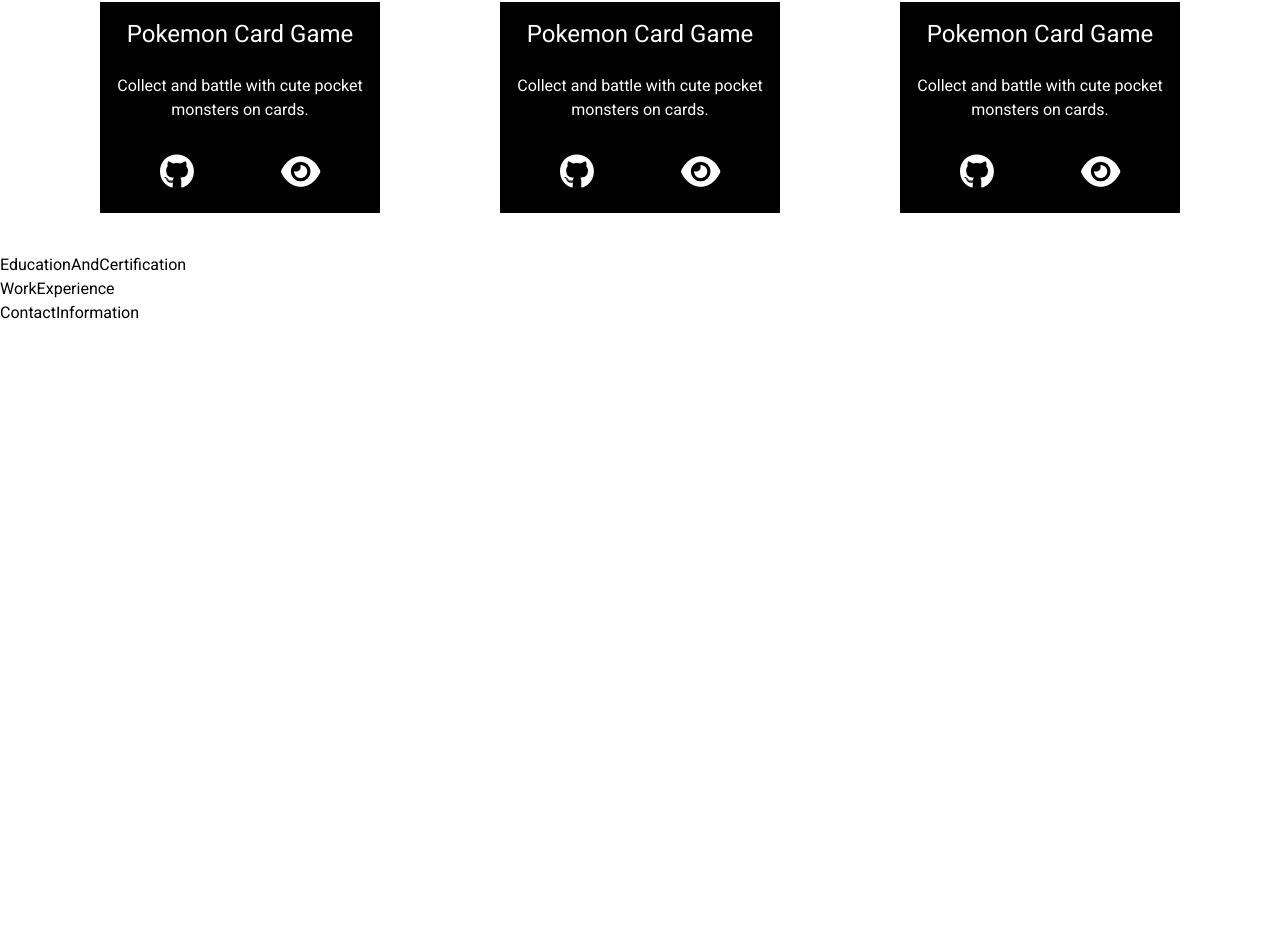
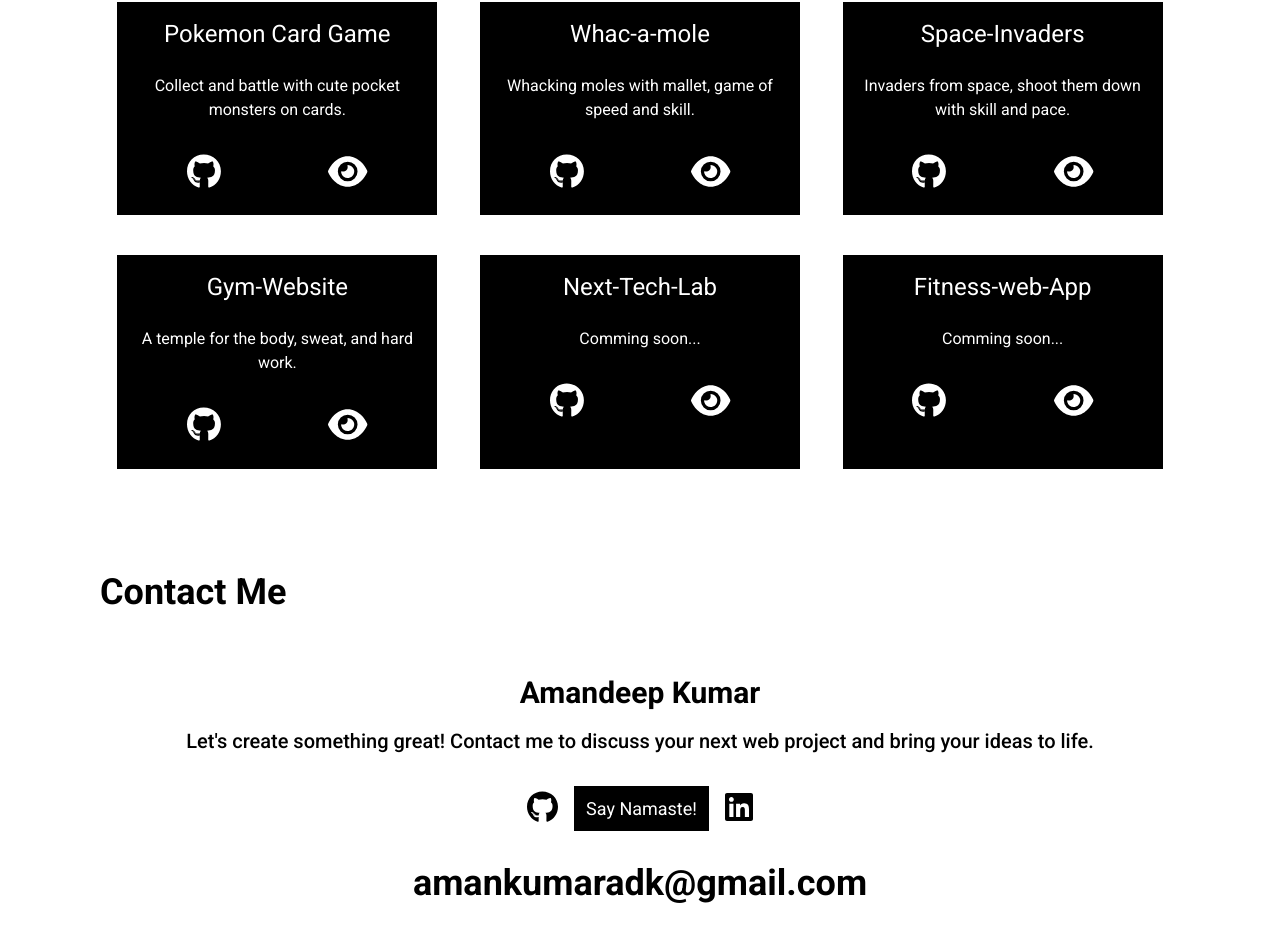
Before and after one commit to Amandeep4567/Amandeep-Portfolio, a React (Vite) app: page / in a window 1280 px wide. Shown: the part 1648-2590 px from the top of the page. Before the commit the page ends 1973 px from the top, so only its background shows below. Built offline with nearby package versions, Linux system fonts and the light colour scheme.

Commit message:
feat: code updated

```diff
--- a/src/App.jsx
+++ b/src/App.jsx
@@ -1,14 +1,12 @@
 import React from "react";
 import {
   ContactInformation,
-  EducationAndCertification,
   HomePage,
   Navbar,
   AboutMe,
   Preloader,
   ProjectSection,
   TechnicalSkills,
-  WorkExperience,
 } from "./components";
 
 const App = () => (
@@ -32,8 +30,6 @@ const App = () => (
         <AboutMe />
         <TechnicalSkills />
         <ProjectSection />
-        <EducationAndCertification />
-        <WorkExperience />
         <ContactInformation />
       </div>
     </div>
--- a/src/components/ContactInformation.jsx
+++ b/src/components/ContactInformation.jsx
@@ -1,7 +1,57 @@
 import React from "react";
+import { FontAwesomeIcon } from "@fortawesome/react-fontawesome";
+import { faGithub, faLinkedin } from "@fortawesome/free-brands-svg-icons";
 
 const ContactInformation = () => {
-  return <div>ContactInformation</div>;
+  return (
+    <section className="w-full mt-24 mb-10">
+      <div className="flex ml-[100px]">
+        <h1 className="font-semibold text-[36px]">Contact Me</h1>
+      </div>
+      <div className="flex justify-center mt-10">
+        <div className="">
+          <div className="">
+            <h1 className="flex justify-center font-semibold text-3xl p-4">
+              Amandeep Kumar
+            </h1>
+            <p className="font-medium sm:mx-0 mx-2 text-center text-xl pb-4">
+              Let's create something great! Contact me to discuss your next web
+              project and bring your ideas to life.
+            </p>
+          </div>
+          <div className="">
+            <div className="flex justify-center">
+              <div className="mt-4">
+                <a href="https://github.com/Amandeep4567">
+                  <FontAwesomeIcon
+                    icon={faGithub}
+                    className="contactIcon relative top-1 mr-4"
+                  />
+                </a>
+                <a
+                  className="bg-black text-white p-3 font-normal text-lg"
+                  href="mailto:amankumaradk@gmail.com"
+                >
+                  Say Namaste!
+                </a>
+                <a href="https://www.linkedin.com/in/amandeep-kumar-242b5b230/">
+                  <FontAwesomeIcon
+                    icon={faLinkedin}
+                    className="contactIcon relative top-1 ml-4"
+                  />
+                </a>
+              </div>
+            </div>
+            <div className="flex justify-center mt-10">
+              <p className="font-semibold sm:text-4xl text-2xl">
+                amankumaradk@gmail.com
+              </p>
+            </div>
+          </div>
+        </div>
+      </div>
+    </section>
+  );
 };
 
 export default ContactInformation;
--- a/src/components/EducationAndCertification.jsx
+++ /dev/null
@@ -1,7 +0,0 @@
-import React from "react";
-
-const EducationAndCertification = () => {
-  return <div>EducationAndCertification</div>;
-};
-
-export default EducationAndCertification;
--- a/src/components/ProjectSection.jsx
+++ b/src/components/ProjectSection.jsx
@@ -5,13 +5,13 @@ import { faEye } from "@fortawesome/free-solid-svg-icons";
 
 const ProjectSection = () => {
   return (
-    <section className="w-full mt-24 mb-10">
+    <section className="w-full mt-24">
       <div className="flex ml-[100px]">
         <h1 className="font-semibold text-[36px]">My Projects</h1>
       </div>
       <div className="mt-14">
-        <div className="flex justify-around flex-wrap">
-          <div className="bg-black text-white px-4 py-4 sm:ml-10 sm:w-[280px]">
+        <div className="flex justify-around flex-wrap sm:mx-0 mx-4">
+          <div className="bg-black text-white px-4 py-4 sm:ml-24 sm:w-1/4">
             <div className="">
               <h2 className="flex justify-center text-2xl pb-6">
                 Pokemon Card Game
@@ -21,36 +21,118 @@ const ProjectSection = () => {
               </p>
             </div>
             <div className="flex justify-around">
+              <a
+                target="_blank"
+                href="https://github.com/Amandeep4567/Pokemon-Card-Game"
+              >
                 <FontAwesomeIcon icon={faGithub} className="iconTech m-2" />
+              </a>
+              <a
+                target="_blank"
+                href="https://pokemon-card-generator-two.vercel.app/"
+              >
                 <FontAwesomeIcon icon={faEye} className="iconTech m-2" />
+              </a>
             </div>
           </div>
-          <div className="bg-black text-white px-4 py-4 sm:w-[280px] ">
+          <div className="bg-black text-white px-4 py-4 sm:mt-0 mt-4 sm:w-1/4 ">
             <div className="">
-              <h2 className="flex justify-center text-2xl pb-6">
-                Pokemon Card Game
-              </h2>
+              <h2 className="flex justify-center text-2xl pb-6">Whac-a-mole</h2>
               <p className="flex text-center pb-6">
-                Collect and battle with cute pocket monsters on cards.
+                Whacking moles with mallet, game of speed and skill.
               </p>
             </div>
             <div className="flex justify-around">
+              <a
+                target="_blank"
+                href="https://github.com/Amandeep4567/Whac-a-mole"
+              >
                 <FontAwesomeIcon icon={faGithub} className="iconTech m-2" />
+              </a>
+              <a
+                target="_blank"
+                href=" https://amandeep4567.github.io/Whac-a-mole/"
+              >
                 <FontAwesomeIcon icon={faEye} className="iconTech m-2" />
+              </a>
             </div>
           </div>
-          <div className="bg-black text-white px-4 py-4 sm:mr-10 sm:w-[280px]">
+          <div className="bg-black text-white px-4 py-4 sm:mr-24 sm:mt-0 mt-4 sm:w-1/4">
             <div className="">
               <h2 className="flex justify-center text-2xl pb-6">
-                Pokemon Card Game
+                Space-Invaders
               </h2>
               <p className="flex text-center pb-6">
-                Collect and battle with cute pocket monsters on cards.
+                Invaders from space, shoot them down with skill and pace.
               </p>
             </div>
             <div className="flex justify-around">
+              <a target="_blank" href="">
                 <FontAwesomeIcon icon={faGithub} className="iconTech m-2" />
+              </a>
+              <a target="_blank" href="">
                 <FontAwesomeIcon icon={faEye} className="iconTech m-2" />
+              </a>
+            </div>
+          </div>
+          <div className="bg-black text-white px-4 py-4 sm:mt-10 mt-4 sm:ml-24 sm:w-1/4 w-full">
+            <div className="">
+              <h2 className="flex justify-center text-2xl pb-6">Gym-Website</h2>
+              <p className="flex text-center pb-6">
+                A temple for the body, sweat, and hard work.
+              </p>
+            </div>
+            <div className="flex justify-around">
+              <a
+                target="_blank"
+                href="https://github.com/Amandeep4567/Gym-Website"
+              >
+                <FontAwesomeIcon icon={faGithub} className="iconTech m-2" />
+              </a>
+              <a
+                target="_blank"
+                href="https://amandeep4567.github.io/Gym-Website/"
+              >
+                <FontAwesomeIcon icon={faEye} className="iconTech m-2" />
+              </a>
+            </div>
+          </div>
+          <div className="bg-black text-white px-4 py-4 sm:mt-10 mt-4 sm:w-1/4 w-full">
+            <div className="">
+              <h2 className="flex justify-center text-2xl pb-6">
+                Next-Tech-Lab
+              </h2>
+              <p className="flex justify-center pb-6">Comming soon...</p>
+            </div>
+            <div className="flex justify-around">
+              <a
+                target="_blank"
+                href="https://github.com/Amandeep4567/Space-Invaders"
+              >
+                <FontAwesomeIcon icon={faGithub} className="iconTech m-2" />
+              </a>
+              <a
+                target="_blank"
+                href="https://amandeep4567.github.io/Space-Invaders/"
+              >
+                <FontAwesomeIcon icon={faEye} className="iconTech m-2" />
+              </a>
+            </div>
+          </div>
+          <div className="bg-black text-white px-4 py-4 sm:mt-10 mt-4 sm:mr-24 w-full sm:w-1/4">
+            <div className="">
+              <h2 className="flex justify-center text-2xl pb-6">
+                Fitness-web-App
+              </h2>
+              <p className="flex justify-center pb-6">Comming soon...</p>
+            </div>
+            <div className="flex justify-around">
+              <a target="_blank" href="">
+                <FontAwesomeIcon icon={faGithub} className="iconTech m-2" />
+              </a>
+              <a target="_blank" href="">
+                <FontAwesomeIcon icon={faEye} className="iconTech m-2" />
+              </a>
             </div>
           </div>
         </div>
--- a/src/components/WorkExperience.jsx
+++ /dev/null
@@ -1,7 +0,0 @@
-import React from "react";
-
-const WorkExperience = () => {
-  return <div>WorkExperience</div>;
-};
-
-export default WorkExperience;
--- a/src/components/index.js
+++ b/src/components/index.js
@@ -1,21 +1,17 @@
 import ContactInformation from "./ContactInformation";
-import EducationAndCertification from "./EducationAndCertification";
 import HomePage from "./HomePage";
 import Navbar from "./Navbar";
 import AboutMe from "./AboutMe";
 import Preloader from "./Preloader";
 import ProjectSection from "./ProjectSection";
 import TechnicalSkills from "./TechnicalSkills";
-import WorkExperience from "./WorkExperience";
 
 export {
   ContactInformation,
-  EducationAndCertification,
   HomePage,
   Navbar,
   AboutMe,
   Preloader,
   ProjectSection,
   TechnicalSkills,
-  WorkExperience,
 };
--- a/src/index.css
+++ b/src/index.css
@@ -43,3 +43,9 @@ body {
 .iconTech {
   font-size: 35px;
 }
+
+/* Contact Section */
+
+.contactIcon {
+  font-size: 32px;
+}
```
Lines whose indentation alone changed are shown as unchanged.
